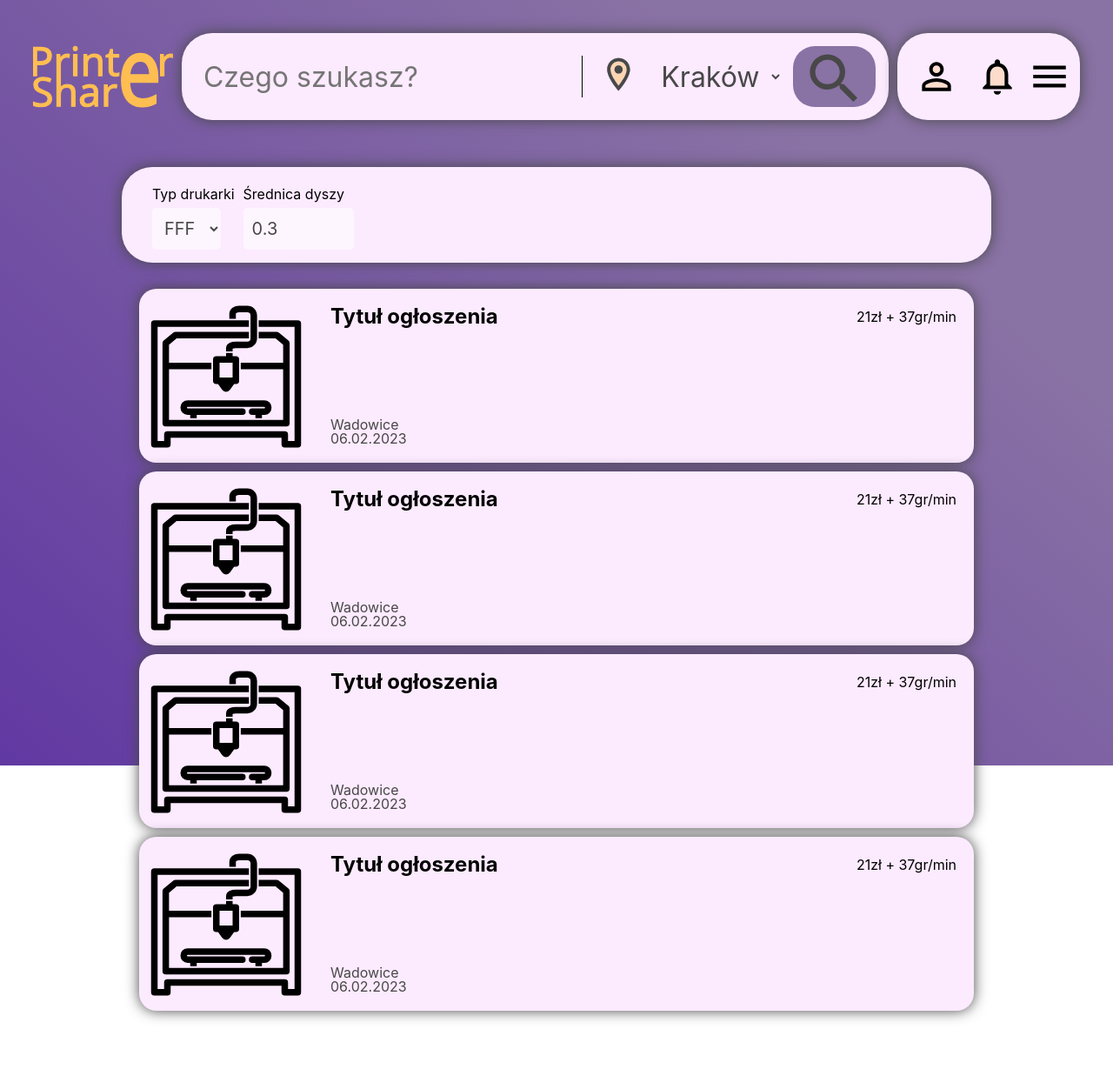
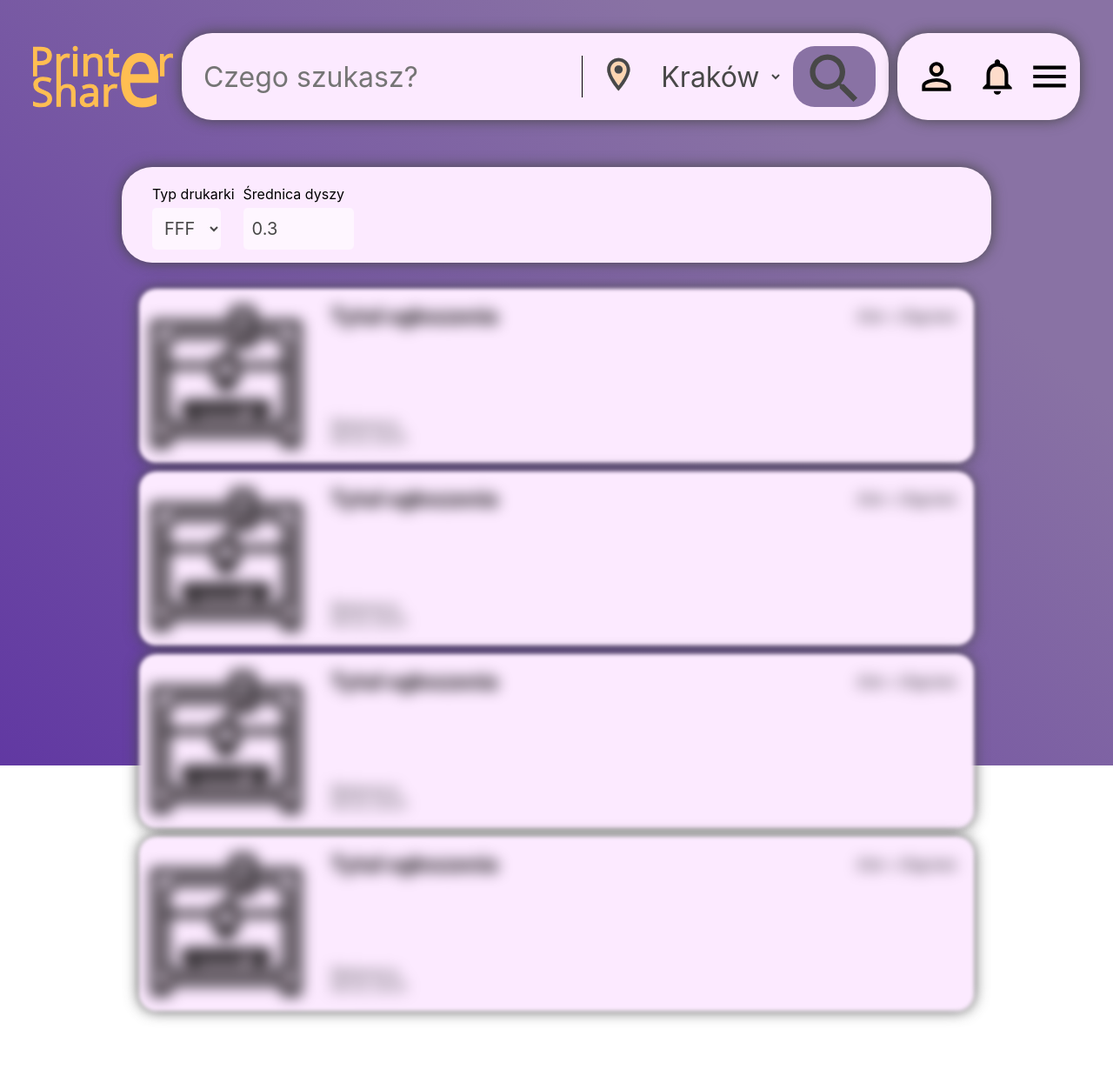
Before and after one commit to kukininj/PrinterShare, a PHP site: template public/views/offer_search.php in a window 1280 px wide. Shown: the whole page at 87% size. Run offline with PHP 8.4, Linux system fonts and the light colour scheme; the template is opened without the code that fills it, so the values that code supplies are empty.

Commit message:
widmo search results

```diff
--- a/public/css/search-main.css
+++ b/public/css/search-main.css
@@ -97,6 +97,14 @@ main {
     margin: 0;
 }
 
+.widmo {
+    filter: blur(2px);
+}
+.widmo>* {
+    filter: blur(8px);
+}
+
+
 .top {
     display: flex;
     flex-wrap: wrap;
--- a/public/views/offer_search.php
+++ b/public/views/offer_search.php
@@ -39,7 +39,7 @@ $current_user = UserRepository::getCurrentUser();
             </div>
         </form>
         <div class="results" id="results_container">
-            <div class="offer">
+            <div class="offer widmo">
                 <img src="" alt="" srcset="/public/resources/svg/sam_baines/981320_cartesian_enclosed_fdm_printer_icon.svg">
                 <div class="offer-info">
                     <div class="top">
@@ -52,7 +52,7 @@ $current_user = UserRepository::getCurrentUser();
                     </div>
                 </div>
             </div>
-            <div class="offer">
+            <div class="offer widmo">
                 <img src="" alt="" srcset="/public/resources/svg/sam_baines/981320_cartesian_enclosed_fdm_printer_icon.svg">
                 <div class="offer-info">
                     <div class="top">
@@ -65,7 +65,7 @@ $current_user = UserRepository::getCurrentUser();
                     </div>
                 </div>
             </div>
-            <div class="offer">
+            <div class="offer widmo">
                 <img src="" alt="" srcset="/public/resources/svg/sam_baines/981320_cartesian_enclosed_fdm_printer_icon.svg">
                 <div class="offer-info">
                     <div class="top">
@@ -78,7 +78,7 @@ $current_user = UserRepository::getCurrentUser();
                     </div>
                 </div>
             </div>
-            <div class="offer">
+            <div class="offer widmo">
                 <img src="" alt="" srcset="/public/resources/svg/sam_baines/981320_cartesian_enclosed_fdm_printer_icon.svg">
                 <div class="offer-info">
                     <div class="top">
```
